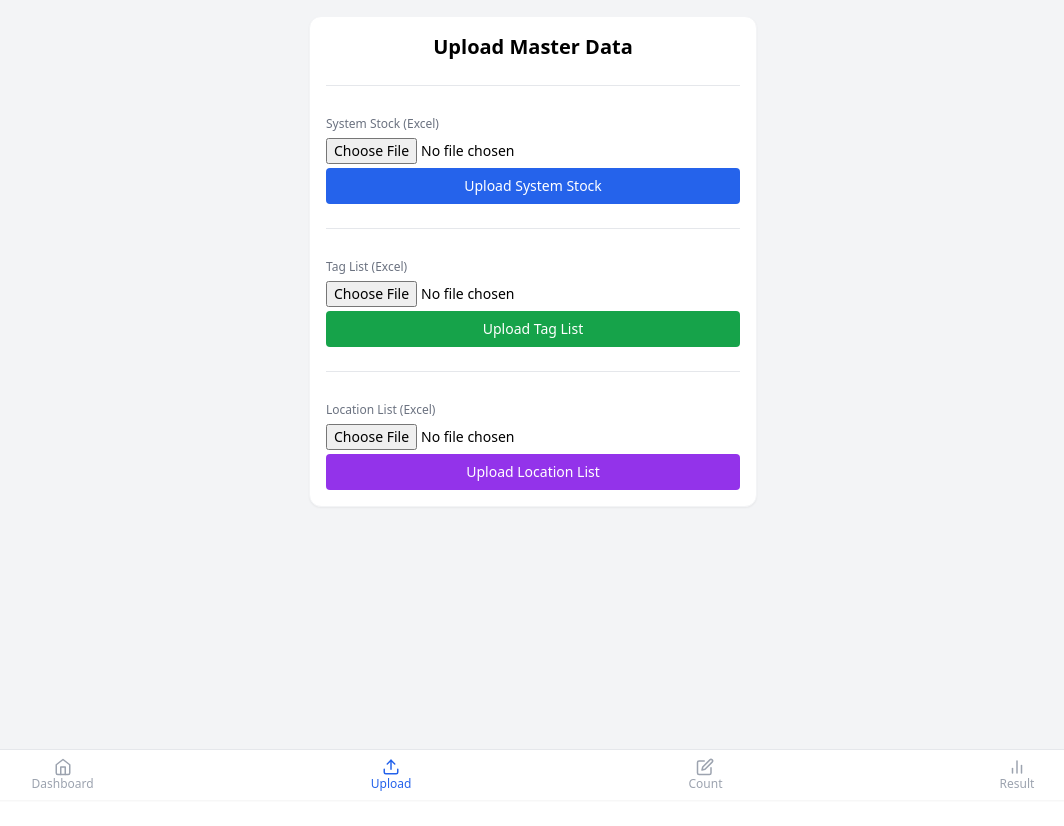
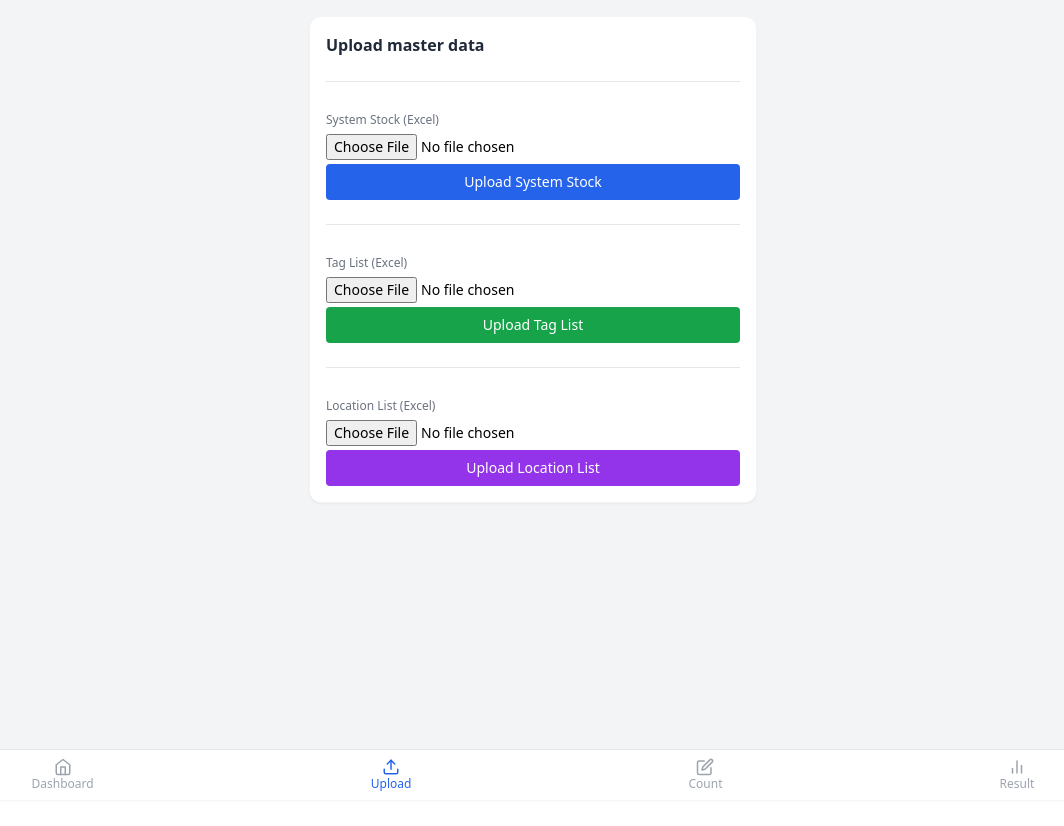
Before and after one commit to athipaty/frtstock, a React (Vite) app: page /upload in a window 1280 px wide. Shown: the top 826 px of the page, without its empty margins (107-1171 px from the left). Built offline with nearby package versions, Linux system fonts and the light colour scheme; no server answers.

Commit message:
Update Upload.jsx

```diff
--- a/src/pages/Upload.jsx
+++ b/src/pages/Upload.jsx
@@ -49,7 +49,15 @@ export default function Upload() {
     <div className="min-h-screen bg-gray-100 p-4">
               <div className="max-w-md mx-auto bg-white rounded-xl shadow-sm border border-gray-100 p-4 space-y-6
                 animate-fade-in">
-        <h1 className="text-xl font-bold text-center">Upload Master Data</h1>
+                  {/* Header */}
+          <div>
+            <h2 className="text-base font-semibold text-gray-800">
+              Upload master data
+            </h2>
+            <p className="text-xs text-gray-500">
+
+            </p>
+          </div>
 
         {/* STATUS */}
         {status && (
```
